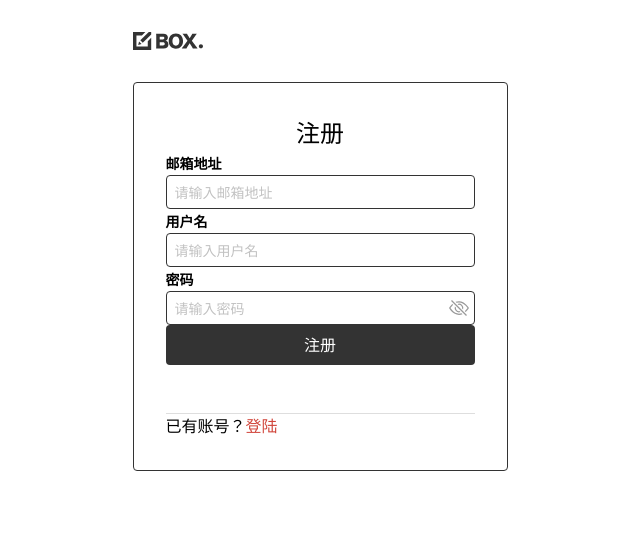
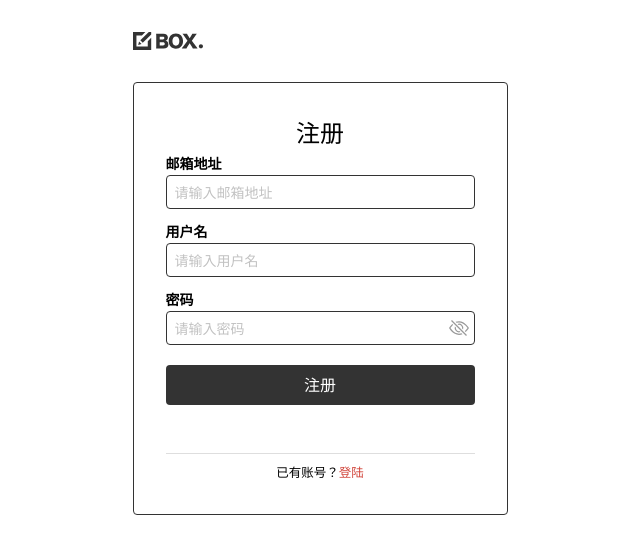
Before and after one commit to byodian/onebox-frontend, a React (Create React App) app: page /register in a window 1280 px wide. Shown: the top 554 px of the page, without its empty margins (320-960 px from the left). Built offline with nearby package versions, Linux system fonts and the light colour scheme.

Commit message:
chore: 样式修改

```diff
--- a/src/components/AccountLoginForm.js
+++ b/src/components/AccountLoginForm.js
@@ -20,7 +20,7 @@ const AccountLoginForm = () => {
   return (
     <>
       <form onSubmit={handleSubmit}>
-        <div className="md-margin-bottom">
+        <div className="mb-4">
           <Label htmlFor="email">邮箱地址</Label>
           <Input
             {...email}
@@ -30,11 +30,11 @@ const AccountLoginForm = () => {
             placeholder='请输入邮箱地址'
           />
         </div>
-        <div className="md-margin-bottom">
+        <div className="mb-4">
           <Label htmlFor="password">密码</Label>
           <Password password={password}></Password>
         </div>
-        <div>
+        <div class="mt-8">
           <LoginButton id="login-button" type="submit">登陆</LoginButton>
         </div>
       </form>
--- a/src/components/AccountRegisterForm.js
+++ b/src/components/AccountRegisterForm.js
@@ -23,7 +23,7 @@ const AccountRegisterForm = () => {
   return (
     <>
       <form onSubmit={handleSubmit}>
-        <div className="md-margin-bottom">
+        <div className="mb-4">
           <Label htmlFor="email">邮箱地址</Label>
           <Input
             {...email}
@@ -33,7 +33,7 @@ const AccountRegisterForm = () => {
             placeholder='请输入邮箱地址'
           />
         </div>
-        <div className="md-margin-bottom">
+        <div className="mb-4">
           <Label htmlFor="username">用户名</Label>
           <Input
             {...username}
@@ -43,11 +43,11 @@ const AccountRegisterForm = () => {
             placeholder='请输入用户名'
           />
         </div>
-        <div className="md-margin-bottom">
+        <div className="mb-4">
           <Label htmlFor="password">密码</Label>
           <Password password={password}></Password>
         </div>
-        <div>
+        <div class="mt-8">
           <LoginButton id="login-button" type="submit">注册</LoginButton>
         </div>
       </form>
--- a/src/components/NoteHeader.js
+++ b/src/components/NoteHeader.js
@@ -35,7 +35,7 @@ const NotesHeader = ({ handleLogout }) => {
           <Hamburger></Hamburger>
         </HamburgerButton>
         <Nav>
-          <ImgButton onClick={setVisibility}>
+          <ImgButton onClick={() => setVisibility(!visibility)}>
             <Img src={Author} alt="用户头像"/>
           </ImgButton>
           { visibility ? <DropDown handleLogout={handleLogout} /> : null }
--- a/src/page/Auth.js
+++ b/src/page/Auth.js
@@ -28,7 +28,7 @@ const AuthPage = ({ isLogginActive }) => {
           : <AccountRegisterForm />
         }
         <BreakLine />
-        <div className="md-margin-top text-align-center sm1-font-size">
+        <div className="text-center mt-4 text-xl">
           {isLogginActive
             ? <p>还没有账号？<ExtendedLink to="/register">注册</ExtendedLink></p>
             : <p>已有账号？<ExtendedLink to="/login">登陆</ExtendedLink></p>
```
